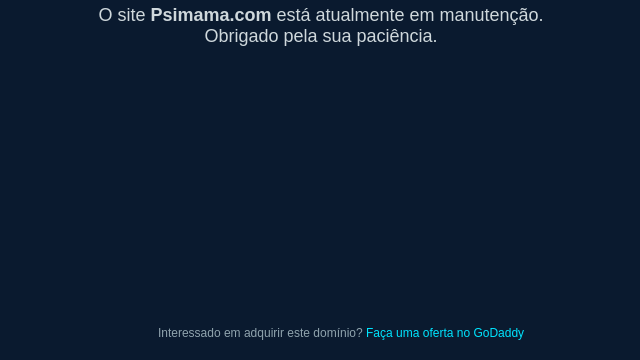
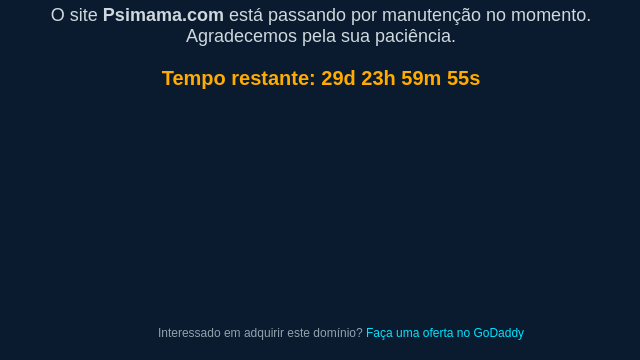
Before and after one commit to Domocean/Psimama, a plain HTML site: page index.html in a window 1280 px wide. Shown: the part 440-800 px from the top of the page, without its empty margins (319-959 px from the left). Drawn offline with Linux system fonts and the light colour scheme.

Commit message:
Update index.html

```diff
--- a/index.html
+++ b/index.html
@@ -1,11 +1,10 @@
 <!DOCTYPE html>
-<html lang="pt">
+<html lang="pt-BR">
 <head>
   <meta charset="UTF-8" />
   <meta name="viewport" content="width=device-width, initial-scale=1" />
   <title>Psimama - Site em Manutenção</title>
 
-  <!-- Favicon (Maintenance Icon) -->
   <link rel="icon" href="https://cdn-icons-png.flaticon.com/512/126/126472.png" type="image/png" />
 
   <style>
@@ -30,6 +29,12 @@
     p {
       font-size: 18px;
       color: #cfd8dc;
+      margin-bottom: 20px;
+    }
+    #countdown {
+      font-size: 20px;
+      font-weight: bold;
+      color: #ffab00;
       margin-bottom: 40px;
     }
     .footer {
@@ -53,12 +58,49 @@
   <img src="https://psimama.com/Psimama.png" alt="Logotipo Psimama" onerror="this.style.display='none';" />
 
   <h1>Voltaremos em breve!</h1>
-  <p>O site <strong>Psimama.com</strong> está atualmente em manutenção.<br />
-     Obrigado pela sua paciência.</p>
+  <p>O site <strong>Psimama.com</strong> está passando por manutenção no momento.<br />
+     Agradecemos pela sua paciência.</p>
+
+  <div id="countdown">Calculando o tempo restante...</div>
 
   <div class="footer">
-    Interessado em adquirir este domínio? <a href="https://www.godaddy.com/forsale/psimama.com" target="_blank" rel="noopener noreferrer">Faça uma oferta no GoDaddy</a>
+    Interessado em adquirir este domínio? <a href="https://www.godaddy.com/forsale/psimama.com?locale=pt-BR" target="_blank" rel="noopener noreferrer">Faça uma oferta no GoDaddy</a>
   </div>
+
+  <script>
+    // إعداد العد التنازلي لمدة 30 يومًا من أول زيارة
+    const STORAGE_KEY = "psimama_start_date";
+    let startDate = localStorage.getItem(STORAGE_KEY);
+
+    if (!startDate) {
+      // حفظ تاريخ البداية الحالي إذا لم يكن محفوظًا من قبل
+      startDate = new Date().toISOString();
+      localStorage.setItem(STORAGE_KEY, startDate);
+    }
+
+    const endDate = new Date(new Date(startDate).getTime() + 30 * 24 * 60 * 60 * 1000);
+
+    function updateCountdown() {
+      const now = new Date().getTime();
+      const distance = endDate.getTime() - now;
+
+      if (distance <= 0) {
+        document.getElementById("countdown").innerHTML = "O site está de volta!";
+        return;
+      }
+
+      const days = Math.floor(distance / (1000 * 60 * 60 * 24));
+      const hours = Math.floor((distance % (1000 * 60 * 60 * 24)) / (1000 * 60 * 60));
+      const minutes = Math.floor((distance % (1000 * 60 * 60)) / (1000 * 60));
+      const seconds = Math.floor((distance % (1000 * 60)) / 1000);
+
+      document.getElementById("countdown").innerHTML =
+        `Tempo restante: ${days}d ${hours}h ${minutes}m ${seconds}s`;
+    }
+
+    updateCountdown();
+    setInterval(updateCountdown, 1000);
+  </script>
 
 </body>
 </html>
```
